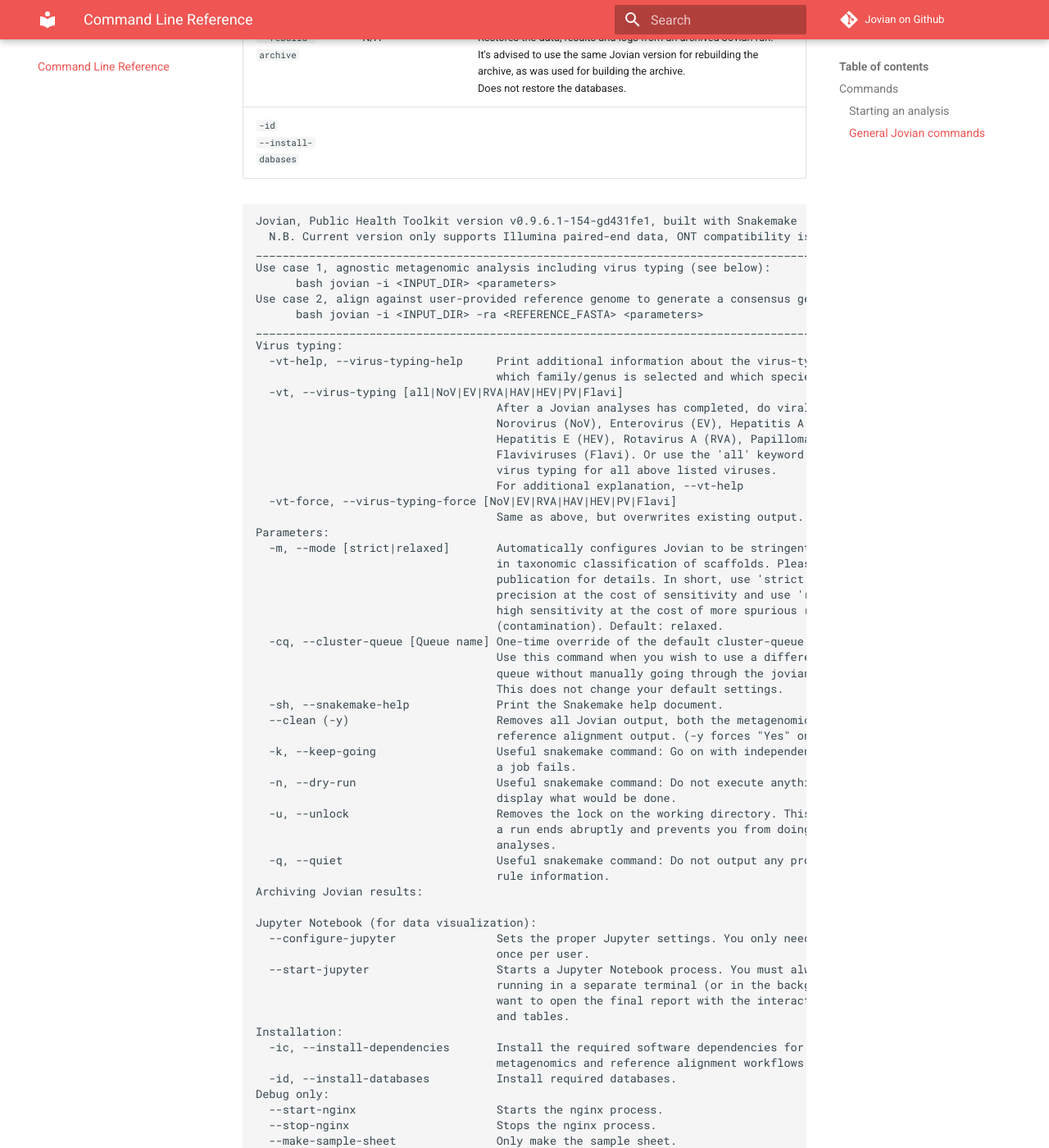
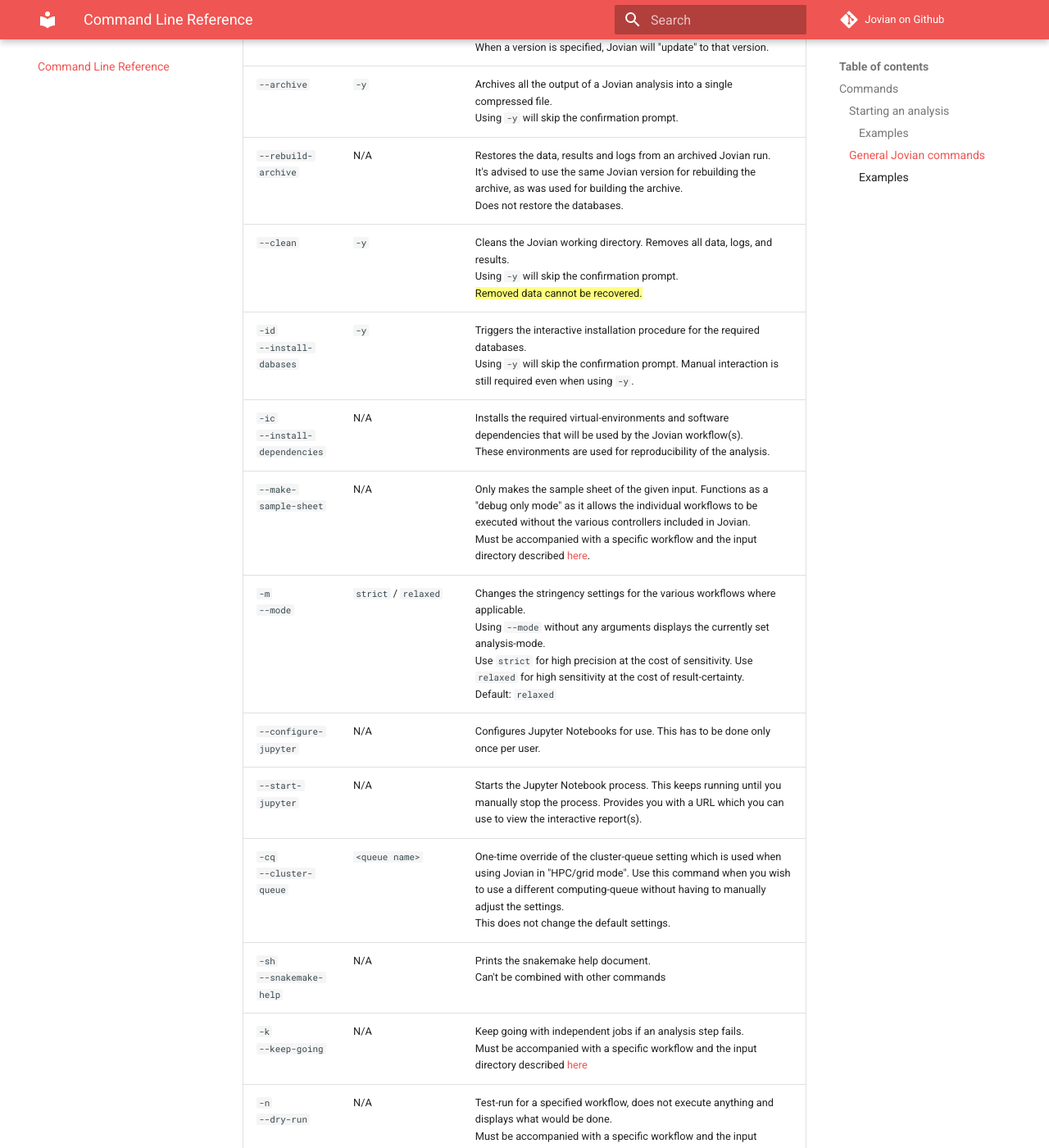
Before and after one commit to florianzwagemaker/jovian-docs, an MkDocs documentation site: the page built from docs/CLI.md, in a window 1280 px wide and 1400 px high, scrolled down 2099 px. Shown: the whole window at 82% size. Built offline with MkDocs 1.6.1 and Material for MkDocs 9.7.7, drawn with Linux system fonts in a browser that asks for light colours; comment, search, counter and statistics services are not loaded; some of the changed text lies outside the part shown.

Commit message:
Main CLI page is done

````diff
--- a/docs/CLI.md
+++ b/docs/CLI.md
@@ -1,4 +1,3 @@
-{==Make this an actual table==}
 
 This is a complete overview of all the commands that can be used in Jovian. Plus a few examples for good measure.
 
@@ -15,14 +14,16 @@ This is a complete overview of all the commands that can be used in Jovian. Plus
 
 Command         |Argument         |Explanation        |
 ---------       |---------        |---------          |
-`illumina-metagenomics`<br>`illumina-meta`<br>`ilm-meta`<br>`im` | N/A | Specifies the "Illumina-Metagenomics" workflow to be executed. <br> Must be accompanied by the following flag(s): <br> `-i`/`--input` |
-`illumina-reference`<br>`illumina-ref`<br>`ilm-ref`<br>`ir` | N/A | Specifies the "Illumina-Reference" workflow to be executed. <br> Must be accompanied by the following flag(s): <br>`-i`/`--input`<br>`-ref`/`--reference` |
-`nanopore-reference`<br>`nanopore-ref`<br>`nano-ref`<br>`ont-ref`<br>`nr` | N/A | Specifies the "Nanopore-Reference" workflow to be executed. <br> Must be accompanied by the following flag(s): <br>`-i`/`--input`<br>`-ref`/`--reference`<br>`-pr`/`--primers`
-`-i`    |[input directory] | This is the folder containing your input fastq files. <br> Default is 'raw_data/'.<br>Both relative and absolute paths are accepted.  |
-`-ref`<br>`--reference`   | [Reference fasta] | wutwut                                  |
-`-pr`<br>`--primers`      | [Primers fasta]   | wowowow                                 |
+`illumina-metagenomics`<br>`illumina-meta`<br>`ilm-meta`<br>`im` | N/A | Specifies the "Illumina-Metagenomics" workflow to be executed.<br>Must be accompanied by the following flag(s): <br> `-i`/`--input` |
+`illumina-reference`<br>`illumina-ref`<br>`ilm-ref`<br>`ir` | N/A | Specifies the "Illumina-Reference" workflow to be executed.<br>Must be accompanied by the following flag(s): <br>`-i`/`--input`<br>`-ref`/`--reference` |
+`nanopore-reference`<br>`nanopore-ref`<br>`nano-ref`<br>`ont-ref`<br>`nr` | N/A | Specifies the "Nanopore-Reference" workflow to be executed.<br>Must be accompanied by the following flag(s): <br>`-i`/`--input`<br>`-ref`/`--reference`<br>`-pr`/`--primers`.
+`-i`    |[input directory] | This is the folder containing your input fastq files.<br>Default is 'raw_data/'.<br>Both relative and absolute paths are accepted.  |
+`-ref`<br>`--reference`   | [Reference fasta] | Path to the fasta file you wish to use as a reference. Must be a complete path.<br>Both relative and absolute paths are accepted.<br>Example: `/path/to/reference/file.fasta` |
+`-pr`<br>`--primers`      | [Primers fasta]   | Only required in combination with the `nanopore-reference` workflow.<br>Path to the fasta file that contains all the primers used in order to produce the sequenced-amplicons.<br>Both relative and absolute paths are accepted.<br>Example: `/path/to/primer/file.fasta` |
 
-!!! Example
+#### Examples
+
+!!! Example "Basic commands in order to start various analyses"
     **Starting a metagenomics analysis:**
     ```bash
     bash jovian illumina-meta -i /path/to/raw/illumina-data/
@@ -44,72 +45,29 @@ Command                   |Arguments          |Explanation
 ----                      |----               |----
 `-v`<br>`--version`       | N/A               | Displays the current version of Jovian<br>Can't be combined with other commands   |
 `-h`<br>`--help`          | N/A               | Prints the Jovian help document<br>Can't be combined with other commands          |
-`--update`                | none, or version number | Updates the Jovian installation.<br>When no argument is specified, then Jovian will update to the latest release.<br>When a specific version is specified, then Jovian will "update" to that version. |
+`--update`                | none, or version number | Updates the Jovian installation.<br>When no argument is specified, Jovian will update to the latest release.<br>When a version is specified, Jovian will "update" to that version. |
 `--archive`               | `-y`              | Archives all the output of a Jovian analysis into a single compressed file.<br>Using `-y` will skip the confirmation prompt. |
 `--rebuild-archive`       | N/A               | Restores the data, results and logs from an archived Jovian run.<br>It's advised to use the same Jovian version for rebuilding the archive, as was used for building the archive.<br>Does not restore the databases. |
-`-id`<br>`--install-dabases`|
+`--clean `                | `-y`              | Cleans the Jovian working directory. Removes all data, logs, and results.<br>Using `-y` will skip the confirmation prompt.<br>{==Removed data cannot be recovered.==}
+`-id`<br>`--install-dabases`| `-y`            | Triggers the interactive installation procedure for the required databases.<br>Using `-y` will skip the confirmation prompt. Manual interaction is still required even when using `-y`.
+`-ic`<br>`--install-dependencies` | N/A       | Installs the required virtual-environments and software dependencies that will be used by the Jovian workflow(s).<br>These environments are used for reproducibility of the analysis.
+`--make-sample-sheet`     | N/A               | Only makes the sample sheet of the given input. Functions as a "debug only mode" as it allows the individual workflows to be executed without the various controllers included in Jovian.<br>Must be accompanied with a specific workflow and the input directory described [here](#starting-an-analysis). |
+`-m`<br>`--mode`          | `strict` / `relaxed` | Changes the stringency settings for the various workflows where applicable.<br>Using `--mode` without any arguments displays the currently set analysis-mode.<br>Use `strict` for high precision at the cost of sensitivity. Use `relaxed` for high sensitivity at the cost of result-certainty.<br> Default: `relaxed` |
+`--configure-jupyter` | N/A | Configures Jupyter Notebooks for use. This has to be done only once per user. |
+`--start-jupyter`     | N/A | Starts the Jupyter Notebook process. This keeps running until you manually stop the process. Provides you with a URL which you can use to view the interactive report(s). |
+`-cq`<br>`--cluster-queue` | `<queue name>` | One-time override of the cluster-queue setting which is used when using Jovian in "HPC/grid mode". Use this command when you wish to use a different computing-queue without having to manually adjust the settings.<br>This does not change the default settings. |
+`-sh`<br>`--snakemake-help` | N/A | Prints the snakemake help document.<br>Can't be combined with other commands |
+`-k`<br>`--keep-going`      | N/A | Keep going with independent jobs if an analysis step fails.<br>Must be accompanied with a specific workflow and the input directory described [here](#starting-an-analysis) |
+`-n`<br>`--dry-run`         | N/A | Test-run for a specified workflow, does not execute anything and displays what would be done.<br>Must be accompanied with a specific workflow and the input directory described [here](#starting-an-analysis) |
+`-u`<br>`--unlock`          | N/A | Removes the lock on the working directory. Useful in case an analysis run ends abruptly and prevents you from doing a new analysis.<br>Must be accompanied with a specific workflow described [here](#starting-an-analysis) |
+`-q`<br>`--quiet`           | N/A | Do not output any progress or job information.<br>Must be accompanied with a specific workflow and the input directory described [here](#starting-an-analysis) |
+`vt-help`<br>`--virus-typing-help`  | N/A | Prints additional information about the virus-typing.<br>For example: which family/genus is selected and which species are typed. |
+`-vt`<br>`--virus-typing`    | `all` / `NoV` / `EV` / `RVA` / `HAV` / `HEV` / `PV` / `Flavi` | {++Only compatible with the Jovian *Illumina-metagenomics* workflow++}<br>{++Under normal circumstances, you will not have to use this command. Virus typing is done automatically in the Jovian *Illumina-metagenomics* workflow since version `1.0.0`++}<br>After a Jovian *Illumina-metagenomics* workflow has completed, do viral typing for Noroviruses (`NoV`), Enteroviruses (`EV`), Hepatitis A viruses (`HAV`), Hepatitis E viruses (`HEV`), Rotavirus A viruses (`RVA`), Papillomaviruses (`PV`), or Flaviviruses (`Flavi`).<br>You can also use the `all` keyword to perform virus typing for all viruses listed above.<br>Can't be combined with other commands.<br>Use `-vt-help` for additional explanation. |
+`-vt-force`<br>`--virus-typing-force` | `all` / `NoV` / `EV` / `RVA` / `HAV` / `HEV` / `PV` / `Flavi` | Same as `-vt` / `-virus-typing`, but overwrites existing output.<br>Can't be combined with other commands.<br>Use `-vt-help` for additional explanation. |
+`--start-nginx` | N/A | {==Debug only==}<br>Starts the nginx process which is used by Jupyter notebook in order to stream data. |
+`--stop-nginx`  | N/A | {==Debug only==}<br>Stops the nginx process which is used by Jupyter notebook in order to stream data. |
 
+#### Examples
 
-```
-Jovian, Public Health Toolkit version v0.9.6.1-154-gd431fe1, built with Snakemake
-  N.B. Current version only supports Illumina paired-end data, ONT compatibility is upcoming.
-__________________________________________________________________________________________________
-Use case 1, agnostic metagenomic analysis including virus typing (see below):
-      bash jovian -i <INPUT_DIR> <parameters>
-Use case 2, align against user-provided reference genome to generate a consensus genome:
-      bash jovian -i <INPUT_DIR> -ra <REFERENCE_FASTA> <parameters>
-__________________________________________________________________________________________________
-Virus typing:
-  -vt-help, --virus-typing-help     Print additional information about the virus-typing, i.e.
-                                    which family/genus is selected and which species are typed.
-  -vt, --virus-typing [all|NoV|EV|RVA|HAV|HEV|PV|Flavi]
-                                    After a Jovian analyses has completed, do viral typing for
-                                    Norovirus (NoV), Enterovirus (EV), Hepatitis A (HAV),
-                                    Hepatitis E (HEV), Rotavirus A (RVA), Papillomaviruses (PV),
-                                    Flaviviruses (Flavi). Or use the 'all' keyword to perform
-                                    virus typing for all above listed viruses.
-                                    For additional explanation, --vt-help
-  -vt-force, --virus-typing-force [NoV|EV|RVA|HAV|HEV|PV|Flavi]
-                                    Same as above, but overwrites existing output.
-Parameters:
-  -m, --mode [strict|relaxed]       Automatically configures Jovian to be stringent or relaxed
-                                    in taxonomic classification of scaffolds. Please see the
-                                    publication for details. In short, use 'strict' for high
-                                    precision at the cost of sensitivity and use 'relaxed' for
-                                    high sensitivity at the cost of more spurious results
-                                    (contamination). Default: relaxed.
-  -cq, --cluster-queue [Queue name] One-time override of the default cluster-queue settings.
-                                    Use this command when you wish to use a different computing-
-                                    queue without manually going through the jovian settings.
-                                    This does not change your default settings.
-  -sh, --snakemake-help             Print the Snakemake help document.
-  --clean (-y)                      Removes all Jovian output, both the metagenomics output and
-                                    reference alignment output. (-y forces "Yes" on all prompts)
-  -k, --keep-going                  Useful snakemake command: Go on with independent jobs if
-                                    a job fails.
-  -n, --dry-run                     Useful snakemake command: Do not execute anything, and
-                                    display what would be done.
-  -u, --unlock                      Removes the lock on the working directory. This happens when
-                                    a run ends abruptly and prevents you from doing subsequent
-                                    analyses.
-  -q, --quiet                       Useful snakemake command: Do not output any progress or
-                                    rule information.
-Archiving Jovian results:
-
-Jupyter Notebook (for data visualization):
-  --configure-jupyter               Sets the proper Jupyter settings. You only need to do this
-                                    once per user.
-  --start-jupyter                   Starts a Jupyter Notebook process. You must always have this
-                                    running in a separate terminal (or in the background) if you
-                                    want to open the final report with the interactive graphs
-                                    and tables.
-Installation:
-  -ic, --install-dependencies       Install the required software dependencies for the
-                                    metagenomics and reference alignment workflows.
-  -id, --install-databases          Install required databases.
-Debug only:
-  --start-nginx                     Starts the nginx process.
-  --stop-nginx                      Stops the nginx process.
-  --make-sample-sheet               Only make the sample sheet.
-‾‾‾‾‾‾‾‾‾‾‾‾‾‾‾‾‾‾‾‾‾‾‾‾‾‾‾‾‾‾‾‾‾‾‾‾‾‾‾‾‾‾‾‾‾‾‾‾‾‾‾‾‾‾‾‾‾‾‾‾‾‾‾‾‾‾‾‾‾‾‾‾‾‾‾‾‾‾‾‾‾‾‾‾‾‾‾‾‾‾‾‾‾‾‾‾‾‾‾
-```
+!!! note
+    TBA
--- a/mkdocs.yml
+++ b/mkdocs.yml
@@ -10,6 +10,7 @@ theme:
     language: en
     features:
       - tabs
+      - instant
     palette:
         scheme: default
         primary: red
````
Also changed, not shown: README.md (+1 -1 lines), docs/index.md (+1 -1 lines).
